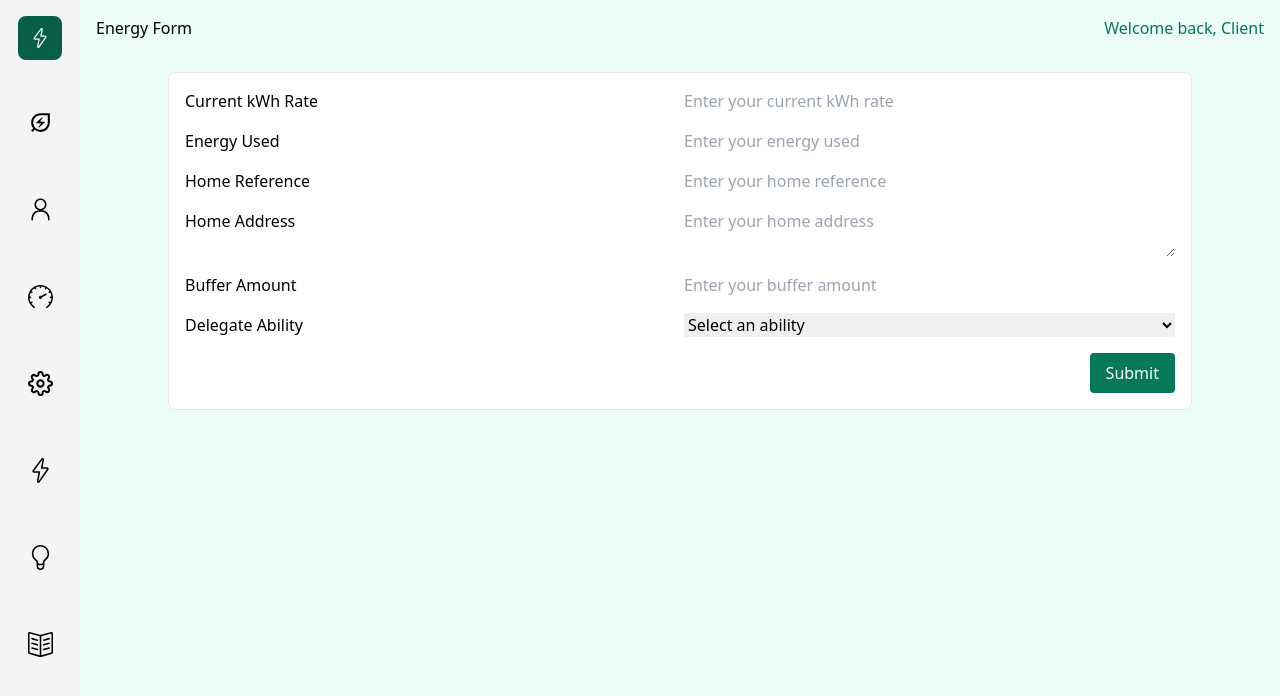
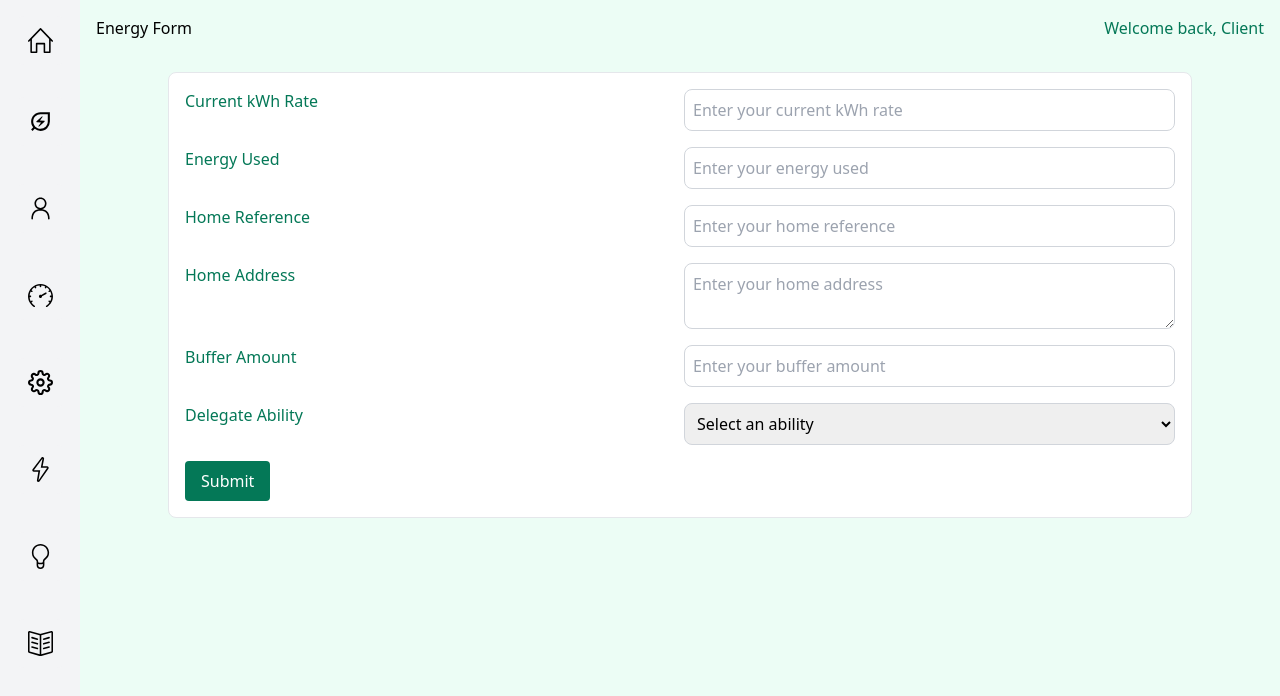
Before and after one commit to ToniAnton22/new-forest-escape-nextjs, a Next.js app: page /energyusage in a window 1280 px wide. Shown: the top 696 px of the page. Built offline with nearby package versions, Linux system fonts and the light colour scheme.

Commit message:
Energy Usage Layout

```diff
--- a/components/Header.jsx
+++ b/components/Header.jsx
@@ -3,8 +3,8 @@ import React from 'react'
 const Header = () => {
   return (
     <div className='flex justify-between px-5 pt-5'>
-        <h2>New-Forst-excapes</h2>
-        <h2>Welcome Back, Client</h2>
+        <h2 className='font-semibold'>New Forest Escapes</h2>
+        <h2 className='font-semibold'>Welcome Back, Client</h2>
     </div>
   )
 }
--- a/components/Sidebar.jsx
+++ b/components/Sidebar.jsx
@@ -3,7 +3,7 @@ import React from 'react'
 import Image from 'next/image'
 import {RxSketchLogo, RxDashboard, RxPerson} from 'react-icons/rx'
 import {FiSettings} from 'react-icons/fi'
-import {SlSpeedometer, SlEnergy, SlBulb, SlBookOpen} from 'react-icons/sl'
+import {SlSpeedometer, SlEnergy, SlBulb, SlBookOpen, SlHome} from 'react-icons/sl'
 import {MdOutlineEnergySavingsLeaf} from 'react-icons/md'
 
 const Sidebar = ({children}) => {
@@ -12,8 +12,8 @@ const Sidebar = ({children}) => {
         <div className='fixed w-20 h-screen p-4 bg-gray-100 border-r-[1px] flex flex-col justify-between'>
             <div className='flex flex-col items-center'>
                 <Link href='/'>
-                    <div className='bg-green-800 text-white p-3 rounded-lg inline-block'>
-                        <SlEnergy size={20}/>
+                    <div className='bg-gray-100 hover:bg-gray-200 cursor-pointer p-3 rounded-lg inline-bloc'>
+                        <SlHome size={25}/>
                     </div>
                 </Link>
                 <span className='border-b-[1px] border-gray-200 w-full p-2'></span>
--- a/pages/energyusage.jsx
+++ b/pages/energyusage.jsx
@@ -26,10 +26,11 @@ const EnergyForm = () => {
         <div className="w-full max-w-screen-lg mx-auto p-4 border rounded-lg bg-white overflow-y-auto">
           <form onSubmit={handleSubmit(onSubmit)} className="grid gap-4">
             <div className="grid gap-2 md:grid-cols-2">
-              <label htmlFor="current-kwh-rate">Current kWh Rate</label>
+              <label htmlFor="current-kwh-rate" className="block text-green-700 font-medium mb-2">Current kWh Rate</label>
               <input
                 type="number"
                 id="current-kwh-rate"
+                className="border border-gray-300 p-2 rounded-lg w-full"
                 {...register('currentKwhRate', {
                   required: true,
                   min: { value: 0, message: 'Kwh rate must be a positive number' },
@@ -40,10 +41,11 @@ const EnergyForm = () => {
               {errors.currentKwhRate && <span className="text-red-500">{errors.currentKwhRate.message}</span>}
             </div>
             <div className="grid gap-2 md:grid-cols-2">
-              <label htmlFor="energy-used">Energy Used</label>
+              <label htmlFor="energy-used" className="block text-green-700 font-medium mb-2">Energy Used</label>
               <input
                 type="number"
                 id="energy-used"
+                className="border border-gray-300 p-2 rounded-lg w-full"
                 {...register('energyUsed', {
                   required: true,
                   min: { value: 0, message: 'Energy used must be a positive number' },
@@ -54,29 +56,32 @@ const EnergyForm = () => {
               {errors.energyUsed && <span className="text-red-500">{errors.energyUsed.message}</span>}
             </div>
             <div className="grid gap-2 md:grid-cols-2">
-              <label htmlFor="home-reference">Home Reference</label>
+              <label htmlFor="home-reference" className="block text-green-700 font-medium mb-2">Home Reference</label>
               <input
                 type="text"
                 id="home-reference"
+                className="border border-gray-300 p-2 rounded-lg w-full"
                 {...register('homeReference', { required: true })}
                 placeholder="Enter your home reference"
               />
               {errors.homeReference && <span className="text-red-500">This field is required</span>}
             </div>
             <div className="grid gap-2 md:grid-cols-2">
-              <label htmlFor="home-address">Home Address</label>
+              <label htmlFor="home-address" className="block text-green-700 font-medium mb-2">Home Address</label>
               <textarea
                 id="home-address"
+                className="border border-gray-300 p-2 rounded-lg w-full"
                 {...register('homeAddress', { required: true })}
                 placeholder="Enter your home address"
               ></textarea>
               {errors.homeAddress && <span className="text-red-500">This field is required</span>}
             </div>
             <div className="grid gap-2 md:grid-cols-2">
-              <label htmlFor="buffer-amount">Buffer Amount</label>
+              <label htmlFor="buffer-amount" className="block text-green-700 font-medium mb-2">Buffer Amount</label>
               <input
                 type="number"
                 id="buffer-amount"
+                className="border border-gray-300 p-2 rounded-lg w-full"
                 {...register('bufferAmount',
                 {
                     required: true,
@@ -88,9 +93,10 @@ const EnergyForm = () => {
                 {errors.bufferAmount && <span className="text-red-500">{errors.bufferAmount.message}</span>}
               </div>
               <div className="grid gap-2 md:grid-cols-2">
-                <label htmlFor="delegate-ability">Delegate Ability</label>
+                <label htmlFor="delegate-ability" className="block text-green-700 font-medium mb-2">Delegate Ability</label>
                 <select
                   id="delegate-ability"
+                  className="border border-gray-300 p-2 rounded-lg w-full"
                   {...register('delegateAbility', { required: true })}
                   value={delegateAbility}
                   onChange={(e) => setDelegateAbility(e.target.value)}
@@ -102,7 +108,7 @@ const EnergyForm = () => {
                 </select>
                 {errors.delegateAbility && <span className="text-red-500">This field is required</span>}
               </div>
-              <div className="flex justify-end">
+              <div className="flex justify-start">
                 <button type="submit" className="bg-green-700 text-white rounded px-4 py-2 hover:bg-green-600">Submit</button>
               </div>
             </form>
```
